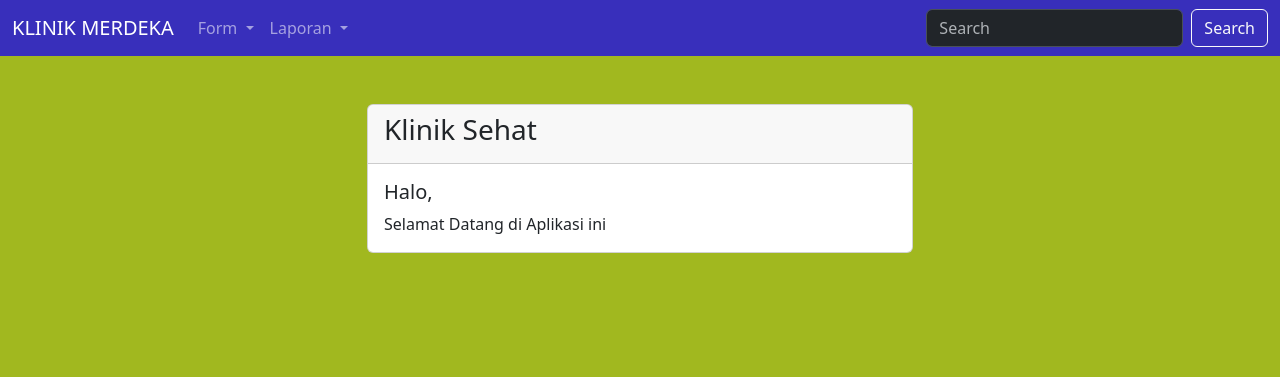
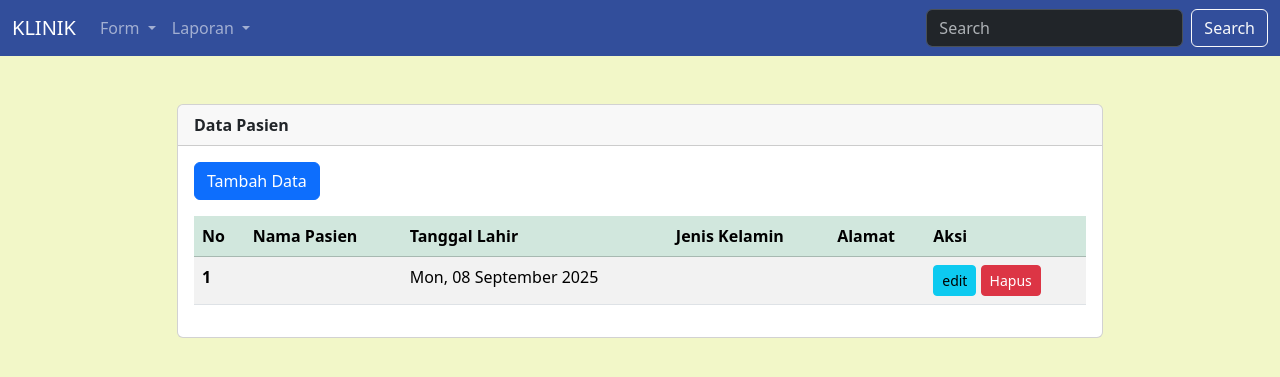
Before and after one commit to Jnckpristelll/klinik_merdeka, a PHP site: page /pasien/index.php in a window 1280 px wide. Shown: the top 377 px of the page. Run offline with PHP 8.4, Linux system fonts and the light colour scheme; tables that the repository leaves empty or names only in its code hold one stand-in row (values such as "Sample post"); data that the repository does not hold is empty.

Commit message:
update proses,hapus

```diff
--- a/index.php
+++ b/index.php
@@ -6,7 +6,7 @@
     <title>Klinik Sehat</title>
     <link href="https://cdn.jsdelivr.net/npm/bootstrap@5.3.8/dist/css/bootstrap.min.css" rel="stylesheet" integrity="sha384-sRIl4kxILFvY47J16cr9ZwB07vP4J8+LH7qKQnuqkuIAvNWLzeN8tE5YBujZqJLB" crossorigin="anonymous">
 </head>
-<body style="background-color: #a1b81fff;">
+<body style="background-color: #f0f0f0ff;">
     <?php
     include('navbar.php');
     ?>
@@ -16,7 +16,7 @@
             <div class="col-6 m-auto mt-5">
                 <div class="card">
                     <div class="card-header">
-                        <h3>Klinik Sehat</h3>
+                        Klinik Sehat
                     </div>
                     <div class="card-body">
                         <h5 class="card-title">Halo,</h5>
--- a/koneksi.php
+++ b/koneksi.php
@@ -0,0 +1,8 @@
+<?php
+$host = "localhost";
+$user = "root";
+$pass = "";
+$db = "klinik_merdeka";
+
+$koneksi = mysqli_connect($host,$user,$pass,$db);
+?>
--- a/navbar.php
+++ b/navbar.php
@@ -1,6 +1,6 @@
-<nav class="navbar navbar-expand-lg" style="background-color: #382fbbff;" data-bs-theme="dark">
+<nav class="navbar navbar-expand-lg" style="background-color: #324e9bff;" data-bs-theme="dark">
         <div class="container-fluid">
-            <a class="navbar-brand" href="#">KLINIK MERDEKA</a>
+            <a class="navbar-brand" href="#">KLINIK</a>
             <button class="navbar-toggler" type="button" data-bs-toggle="collapse" data-bs-target="#navbarSupportedContent" aria-controls="navbarSupportedContent" aria-expanded="false" aria-label="Toggle navigation">
             <span class="navbar-toggler-icon"></span>
             </button>
@@ -12,7 +12,7 @@
                     Form
                 </a>
                     <ul class="dropdown-menu">
-                        <li><a class="dropdown-item" href="#">Data Pasien</a></li>
+                        <li><a class="dropdown-item" href="/klinik_merdeka/pasien/index.php">Data Pasien</a></li>
                         <li><a class="dropdown-item" href="#">Data Dokter</a></li>
                         <li><a class="dropdown-item" href="#">Data Poli</a></li>
                         <li><a class="dropdown-item" href="#">Berobat</a></li>
--- /dev/null
+++ b/pasien/index.php
@@ -0,0 +1,105 @@
+<!DOCTYPE html>
+<html lang="en">
+
+<head>
+    <meta charset="UTF-8">
+    <meta name="viewport" content="width=device-width, initial-scale=1.0">
+    <title>Klinik Sehat</title>
+    <link href="https://cdn.jsdelivr.net/npm/bootstrap@5.3.8/dist/css/bootstrap.min.css" rel="stylesheet"
+        integrity="sha384-sRIl4kxILFvY47J16cr9ZwB07vP4J8+LH7qKQnuqkuIAvNWLzeN8tE5YBujZqJLB" crossorigin="anonymous">
+</head>
+
+<body style="background-color: #f2f7c8ff;">
+    <?php
+    include('../navbar.php');
+    ?>
+    <div class="container">
+        <!-- disini kontennya -->
+        <div class="row">
+            <div class="col-10 m-auto mt-5">
+                <div class="card">
+                    <div class="card-header">
+                        <b>Data Pasien</b>
+                    </div>
+                    <div class="card-body">
+                        <a href="form.php" class="btn btn-primary">Tambah Data</a>
+                        <table class="table mt-3 table-striped ">
+                            <thead>
+                                <tr class="table-success">
+                                    <th scope="col">No</th>
+                                    <th scope="col">Nama Pasien</th>
+                                    <th scope="col">Tanggal Lahir</th>
+                                    <th scope="col">Jenis Kelamin</th>
+                                    <th scope="col">Alamat</th>
+                                    <th scope="col">Aksi</th>
+                                </tr>
+                            </thead>
+                            <tbody>
+                                <?php
+                                #1. koneksi
+                                include('../koneksi.php');
+
+                                #2. menuliskan query
+                                $qry = "SELECT * FROM pasien";
+
+                                #3. menjalankan query
+                                $result = mysqli_query($koneksi, $qry);
+
+                                #4. melakukan looping data pasien
+                                $nomor = 1;
+                                foreach ($result as $row) {
+                                    $tgl_lahir = date_create($row['Tanggal_LahirPasien']);
+                                    $tgl_lahir = date_format($tgl_lahir, 'D, d F Y')
+                                        ?>
+                                    <tr>
+                                        <th scope="row"><?= $nomor++ ?></th>
+                                        <td><?= $row['Nama_pasienKlinik'] ?></td>
+                                        <td><?= $tgl_lahir ?></td>
+                                        <td><?= $row['Jenis_KelaminPasien'] ?></td>
+                                        <td><?= $row['Alamat_Pasien'] ?></td>
+                                        <td>
+                                            <a href="" class="btn btn-info btn-sm">edit</a>
+                                            <button type="button" class="btn btn-danger btn-sm" data-bs-toggle="modal"
+                                                data-bs-target="#exampleModal<?=$row['pasienKlinik_ID'] ?>">
+                                                Hapus
+                                            </button>
+                                            <!-- Modal -->
+                                            <div class="modal fade" id="exampleModal<?=$row['pasienKlinik_ID'] ?>" tabindex="-1"
+                                                aria-labelledby="exampleModalLabel" aria-hidden="true">
+                                                <div class="modal-dialog">
+                                                    <div class="modal-content">
+                                                        <div class="modal-header">
+                                                            <h1 class="modal-title fs-5" id="exampleModalLabel">Peringatan
+                                                            </h1>
+                                                            <button type="button" class="btn-close" data-bs-dismiss="modal"
+                                                                aria-label="Close"></button>
+                                                        </div>
+                                                        <div class="modal-body">
+                                                            Yakin data pasien <b><?= $row['Nama_pasienKlinik'] ?></b> ingin dihapus?
+                                                        </div>
+                                                        <div class="modal-footer">
+                                                            <button type="button" class="btn btn-secondary"
+                                                                data-bs-dismiss="modal">Batal</button>
+                                                            <a href="hapus.php?id=<?=$row['pasienKlinik_ID'] ?>" class="btn btn-danger">Hapus</a>
+                                                        </div>
+                                                    </div>
+                                                </div>
+                                            </div>
+                                        </td>
+                                    </tr>
+                                    <?php
+                                }
+                                ?>
+                            </tbody>
+                        </table>
+                    </div>
+                </div>
+            </div>
+        </div>
+    </div>
+    <script src="https://cdn.jsdelivr.net/npm/bootstrap@5.3.8/dist/js/bootstrap.bundle.min.js"
+        integrity="sha384-FKyoEForCGlyvwx9Hj09JcYn3nv7wiPVlz7YYwJrWVcXK/BmnVDxM+D2scQbITxI"
+        crossorigin="anonymous"></script>
+</body>
+
+</html>
```
Also changed, not shown: pasien/form.php (added, +61 -0 lines), pasien/hapus.php (added, +15 -0 lines), pasien/proses_form.php (added, +16 -0 lines), poli/index.php (added, +72 -0 lines), pasien/edit.php (added).
